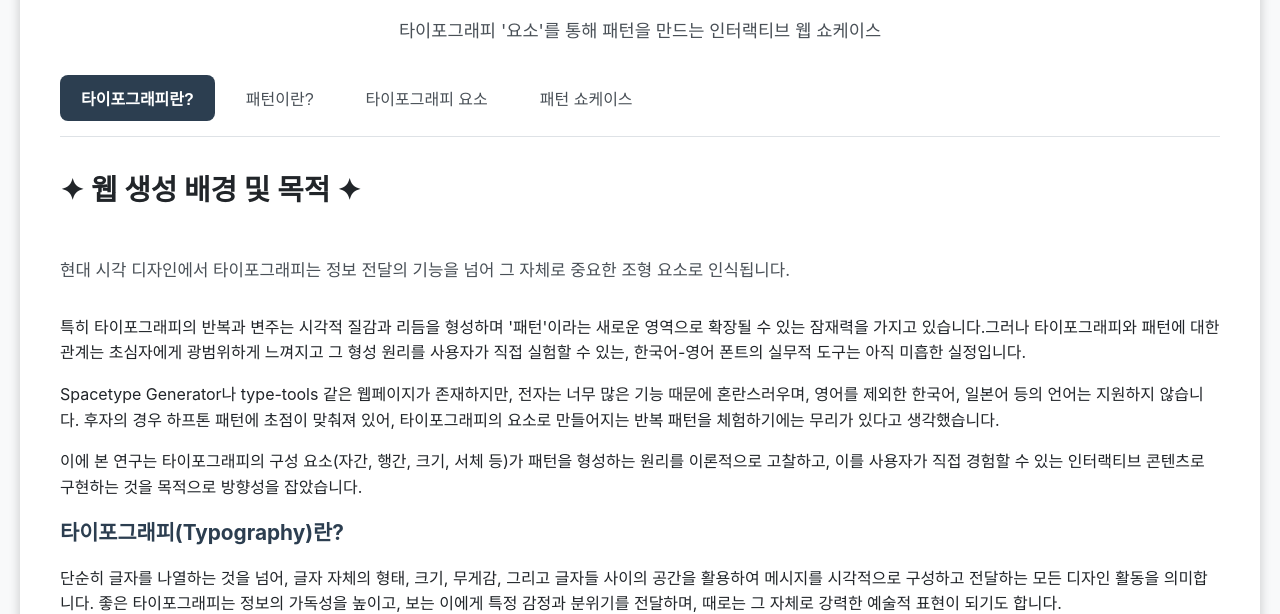
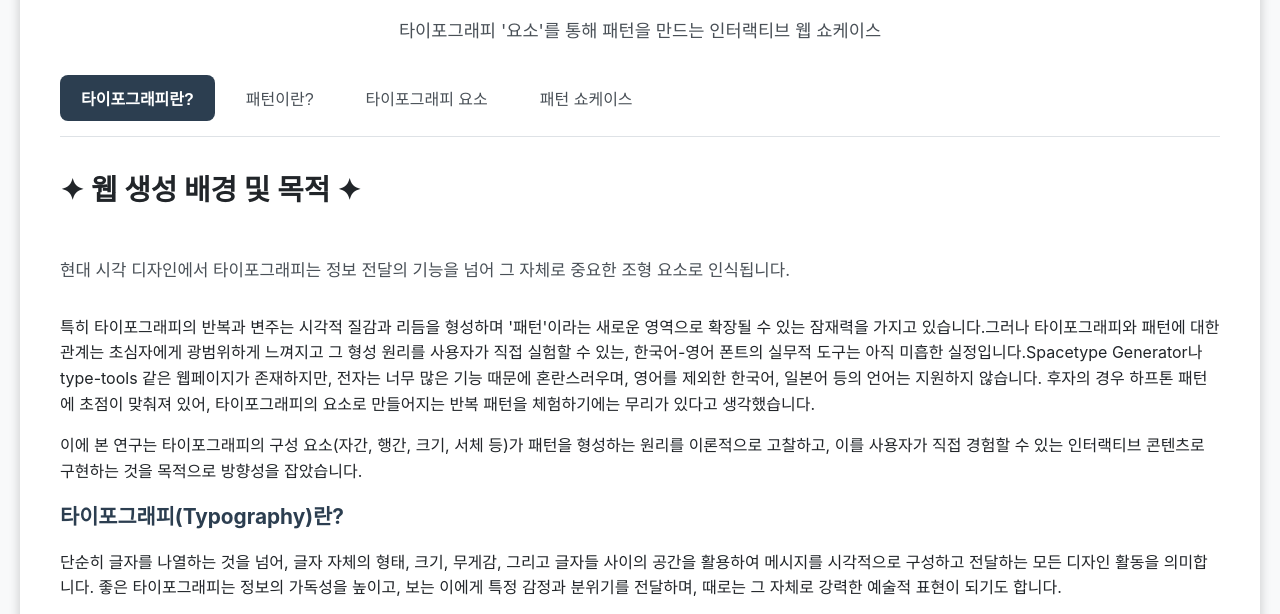
Before and after one commit to HappyHaeyo/Typography, a plain HTML site: page index.html in a window 1280 px wide. Shown: the part 184-798 px from the top of the page. Drawn offline with Linux system fonts and the light colour scheme; a web font is replaced by a local one.

Commit message:
Update index.html

```diff
--- a/index.html
+++ b/index.html
@@ -27,8 +27,7 @@
             <div id="tab1" class="tab-content active">
                 <h2>✦ 웹 생성 배경 및 목적 ✦</h2>
                 <p class="section-intro">현대 시각 디자인에서 타이포그래피는 정보 전달의 기능을 넘어 그 자체로 중요한 조형 요소로 인식됩니다.</p>
-                </p>특히 타이포그래피의 반복과 변주는 시각적 질감과 리듬을 형성하며 '패턴'이라는 새로운 영역으로 확장될 수 있는 잠재력을 가지고 있습니다.그러나 타이포그래피와 패턴에 대한 관계는 초심자에게 광범위하게 느껴지고 그 형성 원리를 사용자가 직접 실험할 수 있는, 한국어-영어 폰트의  실무적 도구는 아직 미흡한 실정입니다.</p>
-                </p>Spacetype Generator나 type-tools 같은 웹페이지가 존재하지만, 전자는 너무 많은 기능 때문에 혼란스러우며, 영어를 제외한 한국어, 일본어 등의 언어는 지원하지 않습니다. 후자의 경우 하프톤 패턴에 초점이 맞춰져 있어, 타이포그래피의 요소로 만들어지는 반복 패턴을 체험하기에는 무리가 있다고 생각했습니다.</p>
+                </p>특히 타이포그래피의 반복과 변주는 시각적 질감과 리듬을 형성하며 '패턴'이라는 새로운 영역으로 확장될 수 있는 잠재력을 가지고 있습니다.그러나 타이포그래피와 패턴에 대한 관계는 초심자에게 광범위하게 느껴지고 그 형성 원리를 사용자가 직접 실험할 수 있는, 한국어-영어 폰트의  실무적 도구는 아직 미흡한 실정입니다.Spacetype Generator나 type-tools 같은 웹페이지가 존재하지만, 전자는 너무 많은 기능 때문에 혼란스러우며, 영어를 제외한 한국어, 일본어 등의 언어는 지원하지 않습니다. 후자의 경우 하프톤 패턴에 초점이 맞춰져 있어, 타이포그래피의 요소로 만들어지는 반복 패턴을 체험하기에는 무리가 있다고 생각했습니다.</p>
                 </p>이에 본 연구는 타이포그래피의 구성 요소(자간, 행간, 크기, 서체 등)가 패턴을 형성하는 원리를 이론적으로 고찰하고, 이를 사용자가 직접 경험할 수 있는 인터랙티브 콘텐츠로 구현하는 것을 목적으로 방향성을 잡았습니다.</p>
 
                 <div class="content-section">
```
